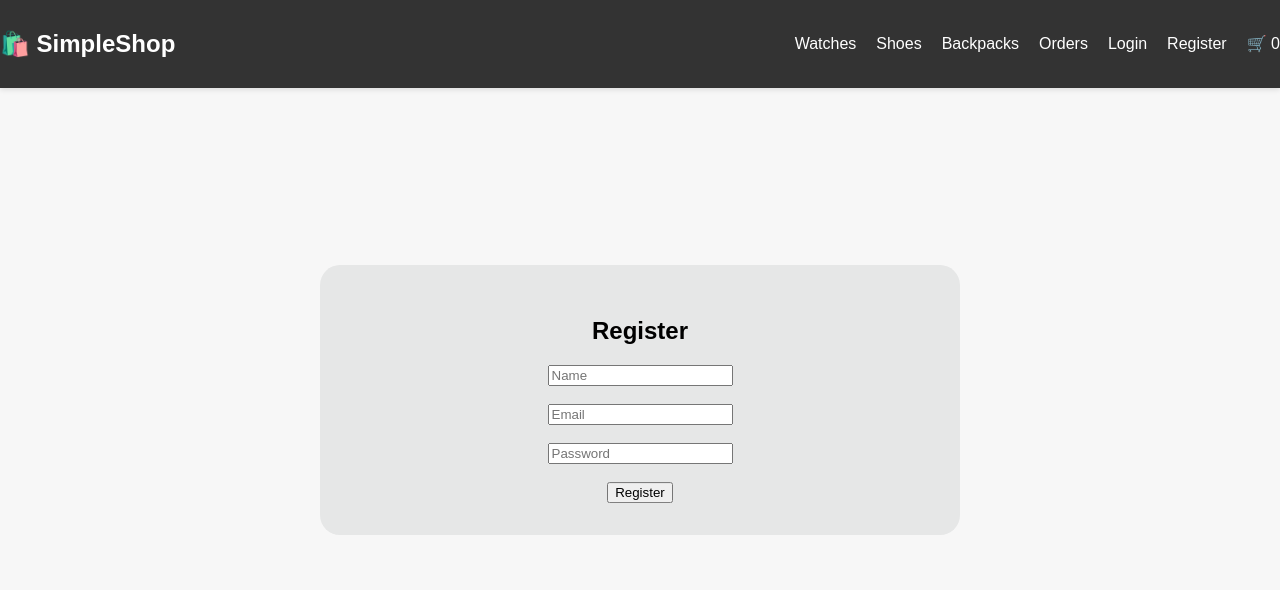
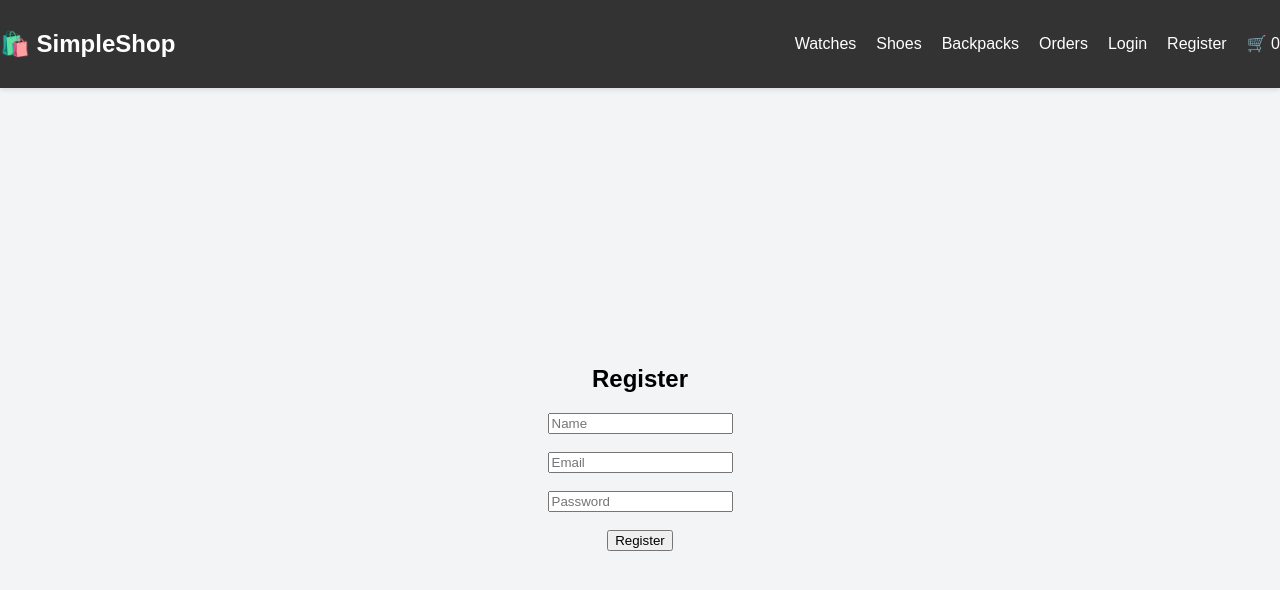
Before and after one commit to Himanshi745/simple-shop-full-stack-, a React (Create React App) app in the folder e-commerce/: page /register in a window 1280 px wide. Shown: the top 590 px of the page. Built offline with nearby package versions, Linux system fonts and the light colour scheme; the HTML template or start-up script is replaced by a standard one.

Commit message:
Update RegisterPage.js

```diff
--- a/e-commerce/src/pages/RegisterPage.js
+++ b/e-commerce/src/pages/RegisterPage.js
@@ -1,6 +1,8 @@
 import React, { useState } from "react";
 import axios from "axios";
 import { useNavigate } from "react-router-dom";
+import "./AuthForm.css";
+
 
 function RegisterPage() {
   const [name, setName] = useState("");
@@ -30,7 +32,7 @@ function RegisterPage() {
   };
 
   return (
-    <div class="regi">
+    <div class="regi" className="auth-container">
         <form onSubmit={handleRegister} style={{ padding: "2rem" }}>
           <h2>Register</h2>
           <input
```
